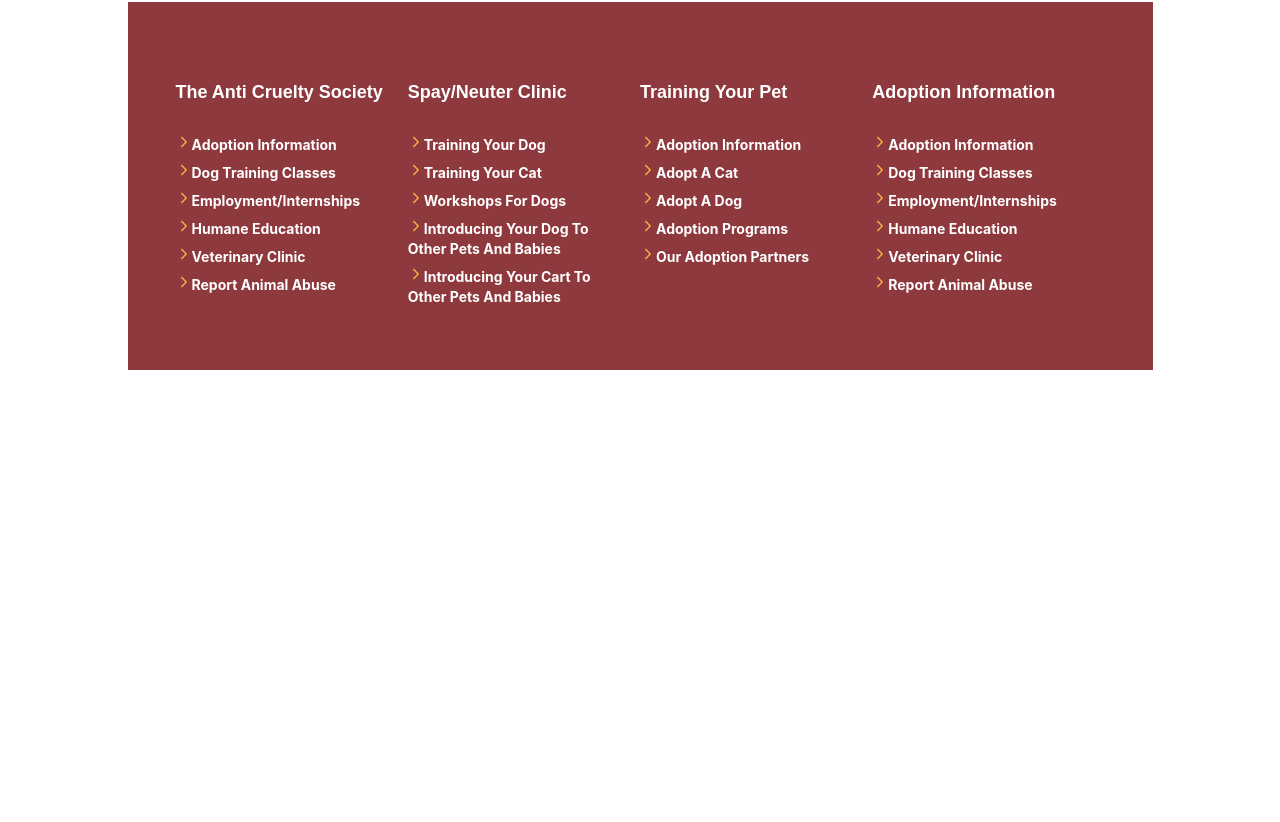
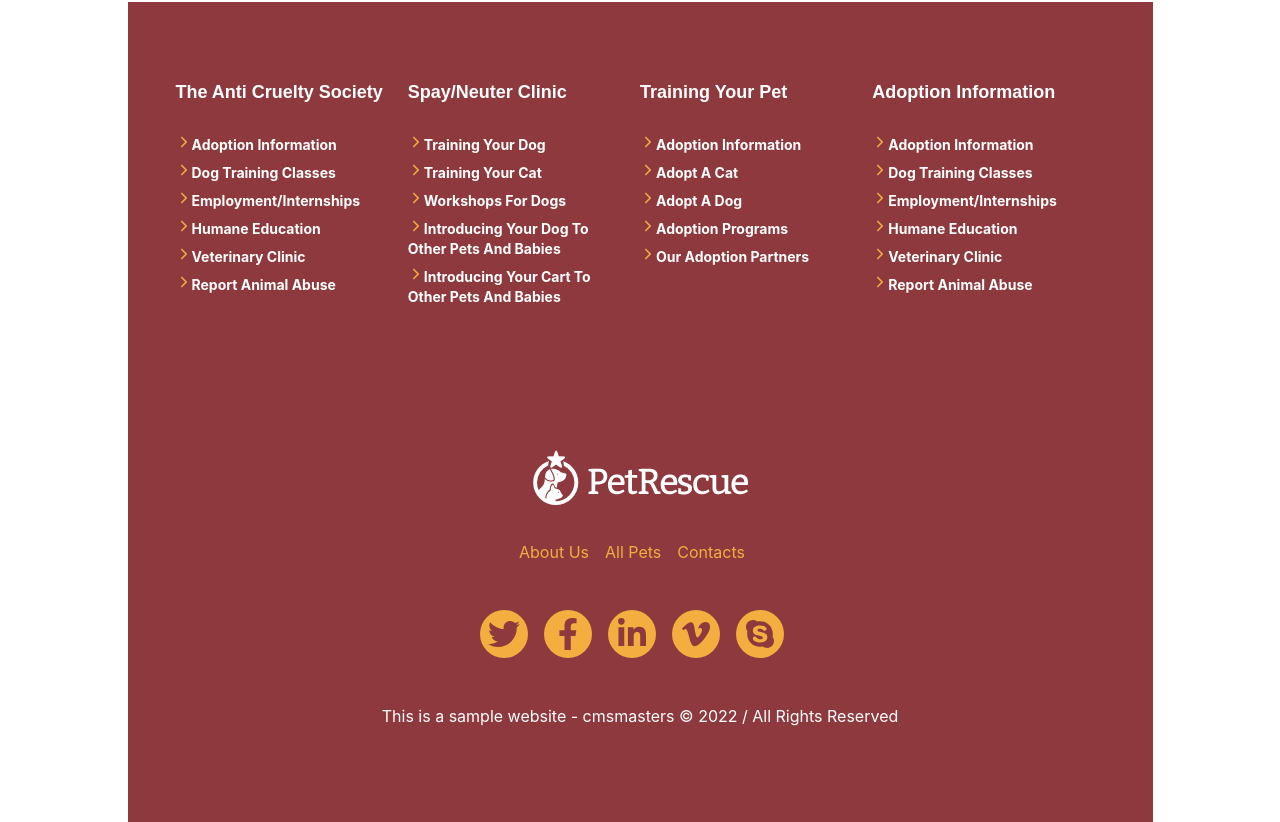
Before and after one commit to vlsalina/pet-rescue-website, a React (Create React App) app: page / in a window 1280 px wide. Shown: the part 2876-3698 px from the top of the page. Before the commit the page ends 3246 px from the top, so only its background shows below. Built offline with nearby package versions, Linux system fonts and the light colour scheme.

Commit message:
Basic layout for subfooter done.

```diff
--- a/src/App.css
+++ b/src/App.css
@@ -7,6 +7,7 @@
   font-size: 16px;
   --white: #fff;
   --black: #000;
+  --gold: rgba(244, 174, 64, 1);
   --desktop: 1025px;
   --buttonA-hover-bgc-bottom: #3d3d3d;
   --buttonA-hover-bgc-top: #8e393d;
--- a/src/App.js
+++ b/src/App.js
@@ -6,6 +6,7 @@
 import Announcements from "./components/Announcements/Announcements";
 import Sponsors from "./components/Sponsors/Sponsors";
 import Footer from "./components/Footer/Footer";
+import SubFooter from "./components/SubFooter/SubFooter";
 
 function App() {
   return (
@@ -17,6 +18,7 @@
         <Announcements />
         <Sponsors />
         <Footer />
+        <SubFooter />
       </div>
     </div>
   );
--- a/src/components/Announcements/Announcements.js
+++ b/src/components/Announcements/Announcements.js
@@ -1,5 +1,5 @@
 import "./Announcements.css";
-import { recent } from "../Learn/data";
+import { recent } from "../../data";
 import News from "../News/News";
 import Events from "../Events/Events";
 
--- a/src/components/Companions/Companions.js
+++ b/src/components/Companions/Companions.js
@@ -1,5 +1,5 @@
 import "./Companions.css";
-import { companions } from "../Learn/data";
+import { companions } from "../../data";
 
 const Companions = () => {
   return (
--- a/src/components/Events/Events.js
+++ b/src/components/Events/Events.js
@@ -1,5 +1,5 @@
 import "./Events.css";
-import { events } from "../Learn/data";
+import { events } from "../../data";
 
 const Events = () => {
   return (
--- a/src/components/Footer/Footer.js
+++ b/src/components/Footer/Footer.js
@@ -6,7 +6,7 @@
   spayAndNeuterClinic,
   trainingYourPet,
   adoptionInformation,
-} from "../Learn/data";
+} from "../../data";
 import { styles } from "../../styles/styles";
 
 const Footer = () => {
--- a/src/components/Learn/Learn.js
+++ b/src/components/Learn/Learn.js
@@ -1,5 +1,5 @@
 import "./Learn.css";
-import { learn } from "./data";
+import { learn } from "../../data";
 import ButtonA from "../buttons/ButtonA/ButtonA";
 
 const Learn = () => {
--- a/src/components/News/News.js
+++ b/src/components/News/News.js
@@ -1,5 +1,5 @@
 import "./News.css";
-import { recent } from "../Learn/data";
+import { recent } from "../../data";
 
 const News = () => {
   return (
--- /dev/null
+++ b/src/components/SubFooter/SubFooter.css
@@ -0,0 +1,77 @@
+/* subfooter */
+.subfooter {
+  background-color: var(--buttonA-hover-bgc-top);
+  display: flex;
+  flex-direction: column;
+  align-items: center;
+  justify-content: space-between;
+  padding: 80px 20px;
+  height: 452px;
+}
+
+/* end subfooter */
+
+/* subfooter__links */
+.subfooter__links {
+  display: flex;
+  flex-wrap: wrap;
+}
+/* end subfooter__links */
+
+/* subfooter__link */
+.subfooter__link {
+  margin-right: 1rem;
+  color: var(--gold);
+
+  -webkit-transition: color 0.3s ease-in-out;
+  -moz-transition: color 0.3s ease-in-out;
+  -ms-transition: color 0.3s ease-in-out;
+  -o-transition: color 0.3s ease-in-out;
+  transition: color 0.3s ease-in-out;
+}
+
+.subfooter__link:hover {
+  color: var(--white);
+}
+/* end subfooter__link */
+
+/* subfooter__social */
+.subfooter__social {
+  display: flex;
+  flex-wrap: wrap;
+}
+/* end subfooter__social */
+
+/* copyrights */
+.copyrights {
+  color: var(--white);
+}
+/* end copyrights */
+
+/* subfooter__social */
+.subfooter__social-icon {
+  background-color: var(--gold);
+  color: var(--buttonA-hover-bgc-top);
+  border-radius: 50%;
+  padding: 0.5rem;
+  display: flex;
+  align-items: center;
+  justify-content: center;
+  margin-right: 1rem;
+
+  -webkit-transition: opacity 0.3s ease-in-out, color 0.3s ease-in-out,
+    background-color 0.3s ease-in-out;
+  -moz-transition: opacity 0.3s ease-in-out, color 0.3s ease-in-out,
+    background-color 0.3s ease-in-out;
+  -ms-transition: opacity 0.3s ease-in-out, color 0.3s ease-in-out,
+    background-color 0.3s ease-in-out;
+  -o-transition: opacity 0.3s ease-in-out, color 0.3s ease-in-out,
+    background-color 0.3s ease-in-out;
+  transition: opacity 0.3s ease-in-out, color 0.3s ease-in-out,
+    background-color 0.3s ease-in-out;
+}
+
+.subfooter__social-icon:hover {
+  background-color: var(--white);
+}
+/* end subfooter__social */
--- /dev/null
+++ b/src/components/SubFooter/SubFooter.js
@@ -0,0 +1,47 @@
+import "./SubFooter.css";
+import { IconContext } from "react-icons/lib";
+import { social, links } from "../../data";
+import { styles } from "../../styles/styles";
+
+const SubFooter = () => {
+  return (
+    <div className="subfooter">
+      <div>
+        <img className="subfooter__logo" src={"/assets/logo/logo_footer.png"} />
+      </div>
+      <div>
+        <ul className="subfooter__links">
+          {links.map((x) => (
+            <li key={x}>
+              <a className="subfooter__link" href="#">
+                {x}
+              </a>
+            </li>
+          ))}
+        </ul>
+      </div>
+      <div>
+        <ul className="subfooter__social">
+          {social.map((x) => (
+            <li key={x.media}>
+              <a href="#">
+                <div className="subfooter__social-icon">
+                  <IconContext.Provider value={styles.social}>
+                    {x.icon}
+                  </IconContext.Provider>
+                </div>
+              </a>
+            </li>
+          ))}
+        </ul>
+      </div>
+      <div>
+        <p className="copyrights">
+          This is a sample website - cmsmasters © 2022 / All Rights Reserved
+        </p>
+      </div>
+    </div>
+  );
+};
+
+export default SubFooter;
--- a/src/components/Learn/data.js
+++ b/src/data.js
@@ -1,3 +1,9 @@
+import { FaTwitter } from "react-icons/fa";
+import { FaFacebookF } from "react-icons/fa";
+import { FaLinkedinIn } from "react-icons/fa";
+import { FaVimeoV } from "react-icons/fa";
+import { FaSkype } from "react-icons/fa";
+
 export const learn = [
   {
     what: "Adopt",
@@ -126,3 +132,13 @@
   "adoption programs",
   "our adoption partners",
 ];
+
+export const social = [
+  { media: "twitter", icon: <FaTwitter /> },
+  { media: "facebook", icon: <FaFacebookF /> },
+  { media: "linkedin", icon: <FaLinkedinIn /> },
+  { media: "vimeo", icon: <FaVimeoV /> },
+  { media: "Skype", icon: <FaSkype /> },
+];
+
+export const links = ["About Us", "All Pets", "Contacts"];
--- a/src/styles/styles.js
+++ b/src/styles/styles.js
@@ -7,4 +7,8 @@
     size: "1rem",
     color: "rgba(244, 174, 64, 1)",
   },
+  social: {
+    size: "2rem",
+    className: "social-icons",
+  },
 };
```
Also changed, not shown: public/assets/logo/logo_footer.png (added).
